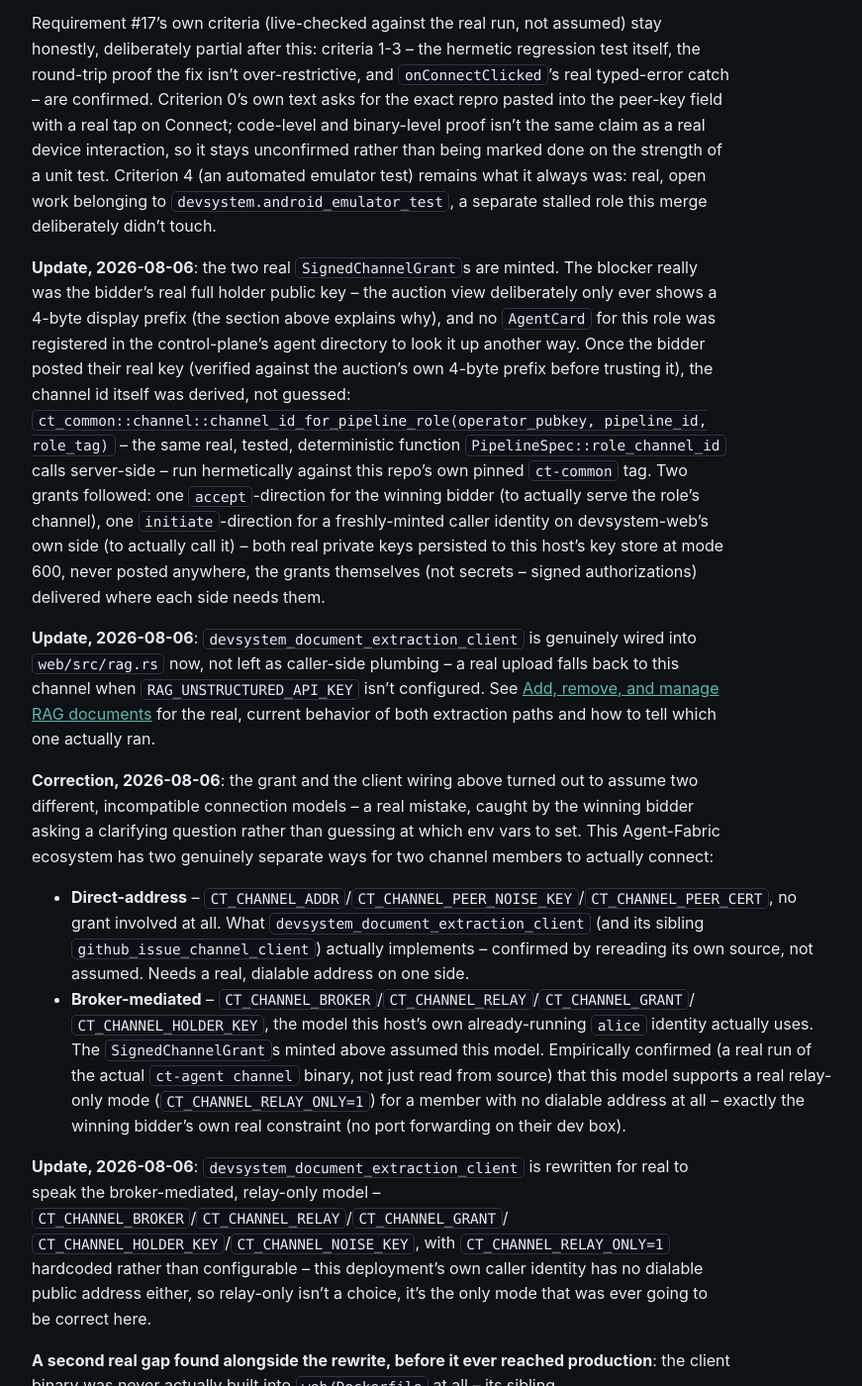
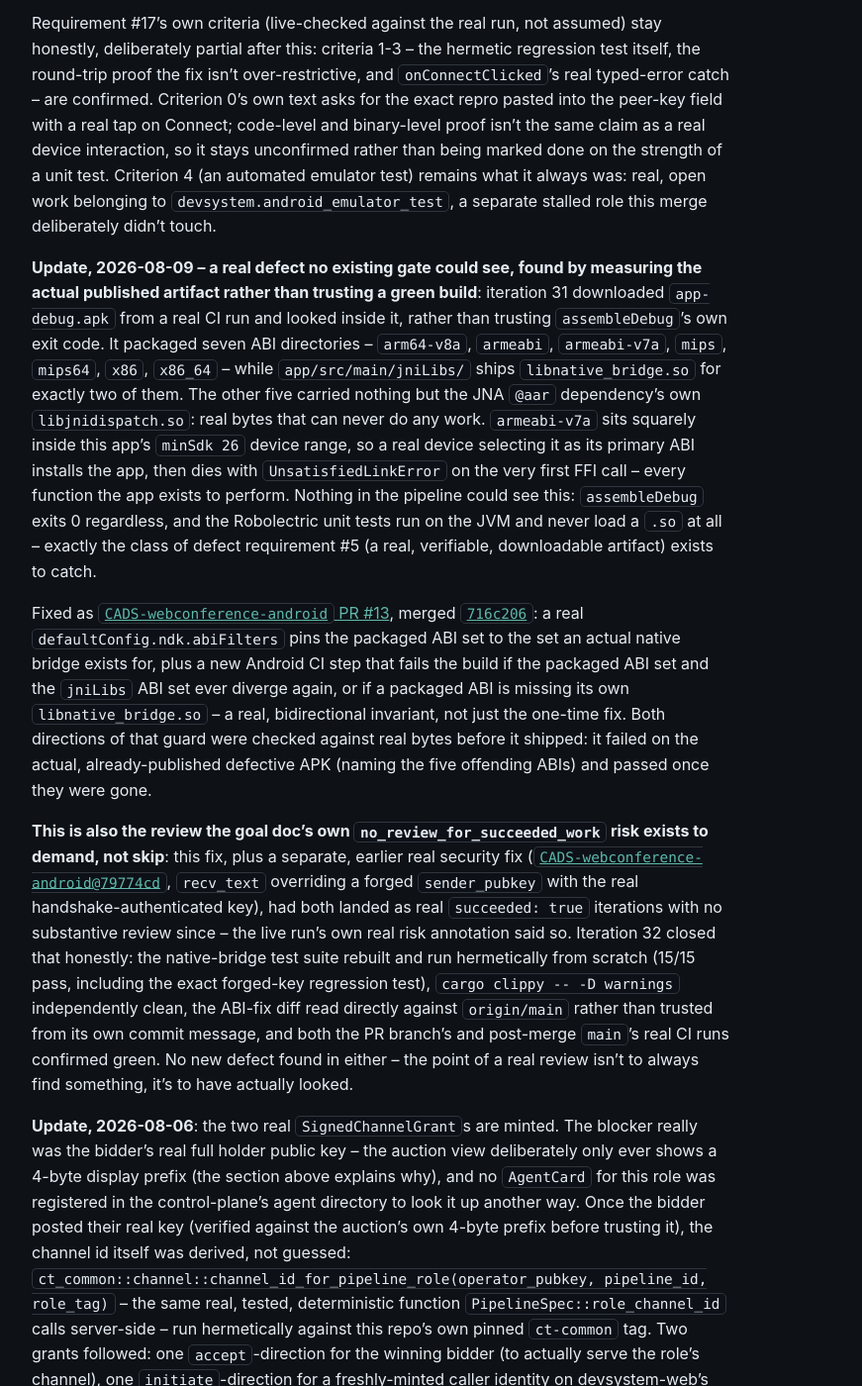
Before and after one commit to scimbe/CADS-devsystem-docs, a Jekyll site: the page built from _explanation/self-optimizing-pipeline.md, in a window 1280 px wide and 1400 px high, scrolled down 5178 px. Shown: the whole window at 99% size, without its empty margins (322-1193 px from the left). Built offline with Jekyll 4.4.1, drawn with Linux system fonts in a browser that asks for light colours.

Commit message:
explanation: document the ABI-filter fix and its own real review
CADS-webconference-android PR #13 (merged 716c206, 2026-08-09) closed
a real install-then-crash defect no existing gate could see: the APK
packaged five ABI directories with no real native bridge, an
UnsatisfiedLinkError waiting for any 32-bit device. Undocumented
until now. Added as a dated update in the same android_native_bridge
narrative thread this page already tracks (right after the #17
hex_decode_32 panic fix, the same "review/merge gate closes a real
defect" pattern), not a new section.

Also documents the devsystem.review iteration (32) that closed the
run's own live no_review_for_succeeded_work risk by independently
re-verifying both this fix and the earlier forged-sender_pubkey fix
-- hermetic test suite rebuilt from scratch, clippy re-run, the diff
read directly against origin/main, real CI confirmed on both the PR
branch and post-merge main.

Hermetic Jekyll build clean.

Co-Authored-By: Claude Sonnet 5 <noreply@anthropic.com>
Claude-Session: https://claude.ai/code/session_018FkngvdKnmVcAT84EZe7Ur

```diff
--- a/_explanation/self-optimizing-pipeline.md
+++ b/_explanation/self-optimizing-pipeline.md
@@ -190,6 +190,40 @@ interaction, so it stays unconfirmed rather than being marked done on the streng
 Criterion 4 (an automated emulator test) remains what it always was: real, open work belonging to
 `devsystem.android_emulator_test`, a separate stalled role this merge deliberately didn't touch.
 
+**Update, 2026-08-09 -- a real defect no existing gate could see, found by measuring the actual
+published artifact rather than trusting a green build**: iteration 31 downloaded `app-debug.apk`
+from a real CI run and looked inside it, rather than trusting `assembleDebug`'s own exit code.
+It packaged seven ABI directories -- `arm64-v8a`, `armeabi`, `armeabi-v7a`, `mips`, `mips64`, `x86`,
+`x86_64` -- while `app/src/main/jniLibs/` ships `libnative_bridge.so` for exactly two of them. The
+other five carried nothing but the JNA `@aar` dependency's own `libjnidispatch.so`: real bytes that
+can never do any work. `armeabi-v7a` sits squarely inside this app's `minSdk 26` device range, so a
+real device selecting it as its primary ABI installs the app, then dies with `UnsatisfiedLinkError`
+on the very first FFI call -- every function the app exists to perform. Nothing in the pipeline
+could see this: `assembleDebug` exits 0 regardless, and the Robolectric unit tests run on the JVM
+and never load a `.so` at all -- exactly the class of defect requirement #5 (a real, verifiable,
+downloadable artifact) exists to catch.
+
+Fixed as [`CADS-webconference-android` PR #13](https://github.com/scimbe/CADS-webconference-android/pull/13),
+merged [`716c206`](https://github.com/scimbe/CADS-webconference-android/commit/716c206): a real
+`defaultConfig.ndk.abiFilters` pins the packaged ABI set to the set an actual native bridge exists
+for, plus a new Android CI step that fails the build if the packaged ABI set and the `jniLibs` ABI
+set ever diverge again, or if a packaged ABI is missing its own `libnative_bridge.so` -- a real,
+bidirectional invariant, not just the one-time fix. Both directions of that guard were checked
+against real bytes before it shipped: it failed on the actual, already-published defective APK
+(naming the five offending ABIs) and passed once they were gone.
+
+**This is also the review the goal doc's own `no_review_for_succeeded_work` risk exists to
+demand, not skip**: this fix, plus a separate, earlier real security fix
+([`CADS-webconference-android@79774cd`](https://github.com/scimbe/CADS-webconference-android/commit/79774cd),
+`recv_text` overriding a forged `sender_pubkey` with the real handshake-authenticated key), had
+both landed as real `succeeded: true` iterations with no substantive review since -- the live run's
+own real risk annotation said so. Iteration 32 closed that honestly: the native-bridge test suite
+rebuilt and run hermetically from scratch (15/15 pass, including the exact forged-key regression
+test), `cargo clippy -- -D warnings` independently clean, the ABI-fix diff read directly against
+`origin/main` rather than trusted from its own commit message, and both the PR branch's and
+post-merge `main`'s real CI runs confirmed green. No new defect found in either -- the point of a
+real review isn't to always find something, it's to have actually looked.
+
 **Update, 2026-08-06**: the two real `SignedChannelGrant`s are minted. The blocker really was the
 bidder's real full holder public key -- the auction view deliberately only ever shows a 4-byte
 display prefix (the section above explains why), and no `AgentCard` for this role was registered in
```
